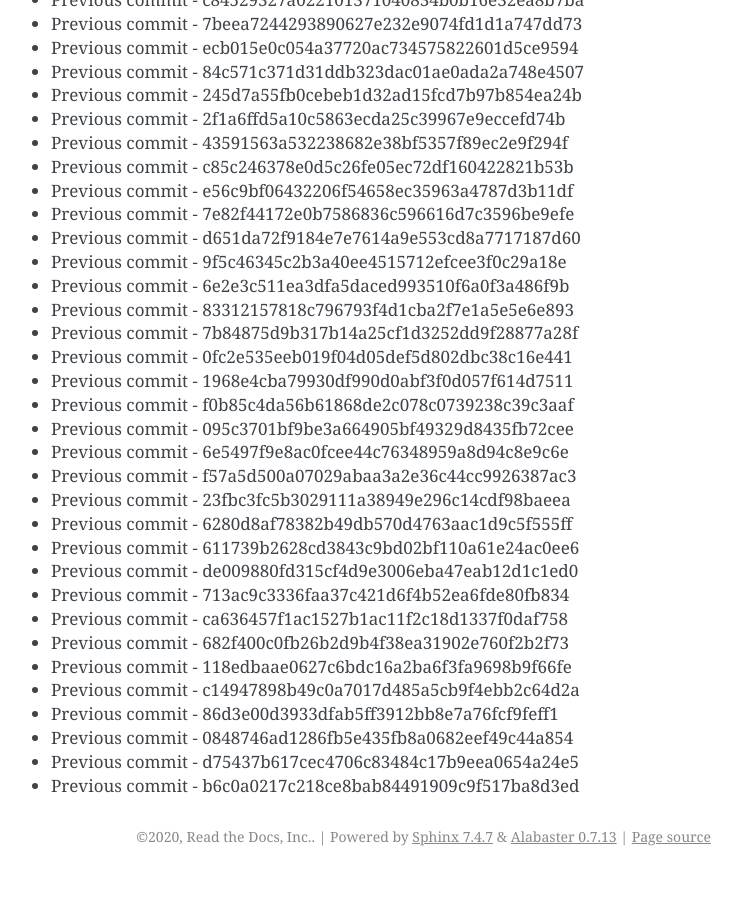
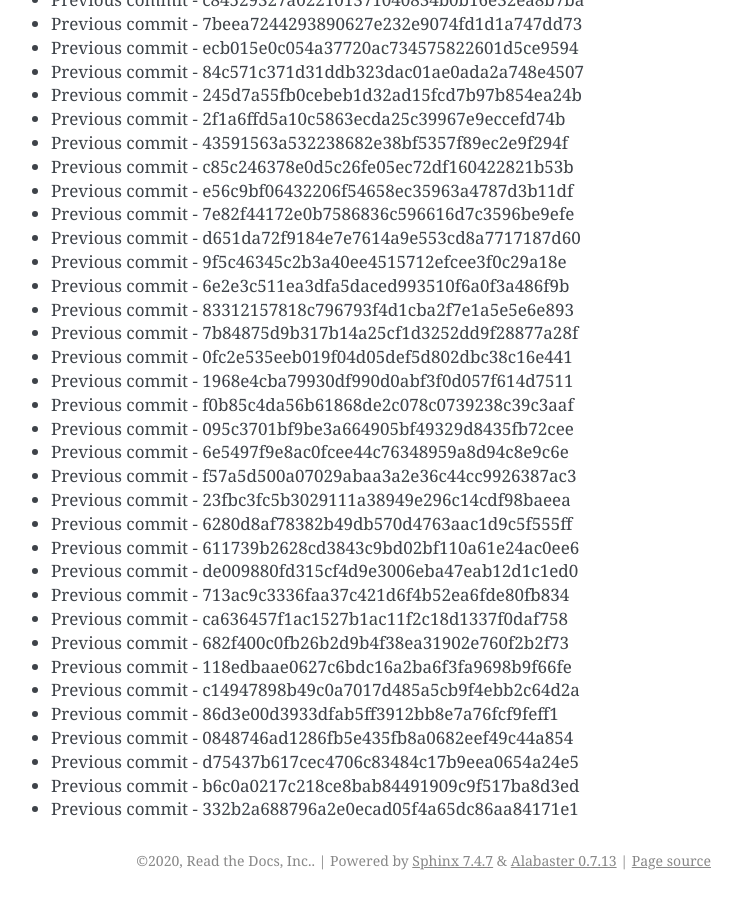
Before and after one commit to readthedocs/rtd-git-stresstest, a Sphinx documentation site: the page built from docs/updates.rst, in a window 1280 px wide and 900 px high, scrolled down 74497 px. Shown: the whole window, without its empty margins (399-1141 px from the left). Built offline with Sphinx 7.4.7, drawn with Linux system fonts in a browser that asks for light colours; before the commit the page ends 75373 px from its top, so only the background shows below that.

Commit message:
Generating commit from previous: 332b2a688796a2e0ecad05f4a65dc86aa84171e1

```diff
--- a/docs/updates.rst
+++ b/docs/updates.rst
@@ -3162,3 +3162,4 @@ It can be tested for any performance characteristics.
 * Previous commit - 0848746ad1286fb5e435fb8a0682eef49c44a854
 * Previous commit - d75437b617cec4706c83484c17b9eea0654a24e5
 * Previous commit - b6c0a0217c218ce8bab84491909c9f517ba8d3ed
+* Previous commit - 332b2a688796a2e0ecad05f4a65dc86aa84171e1
```
